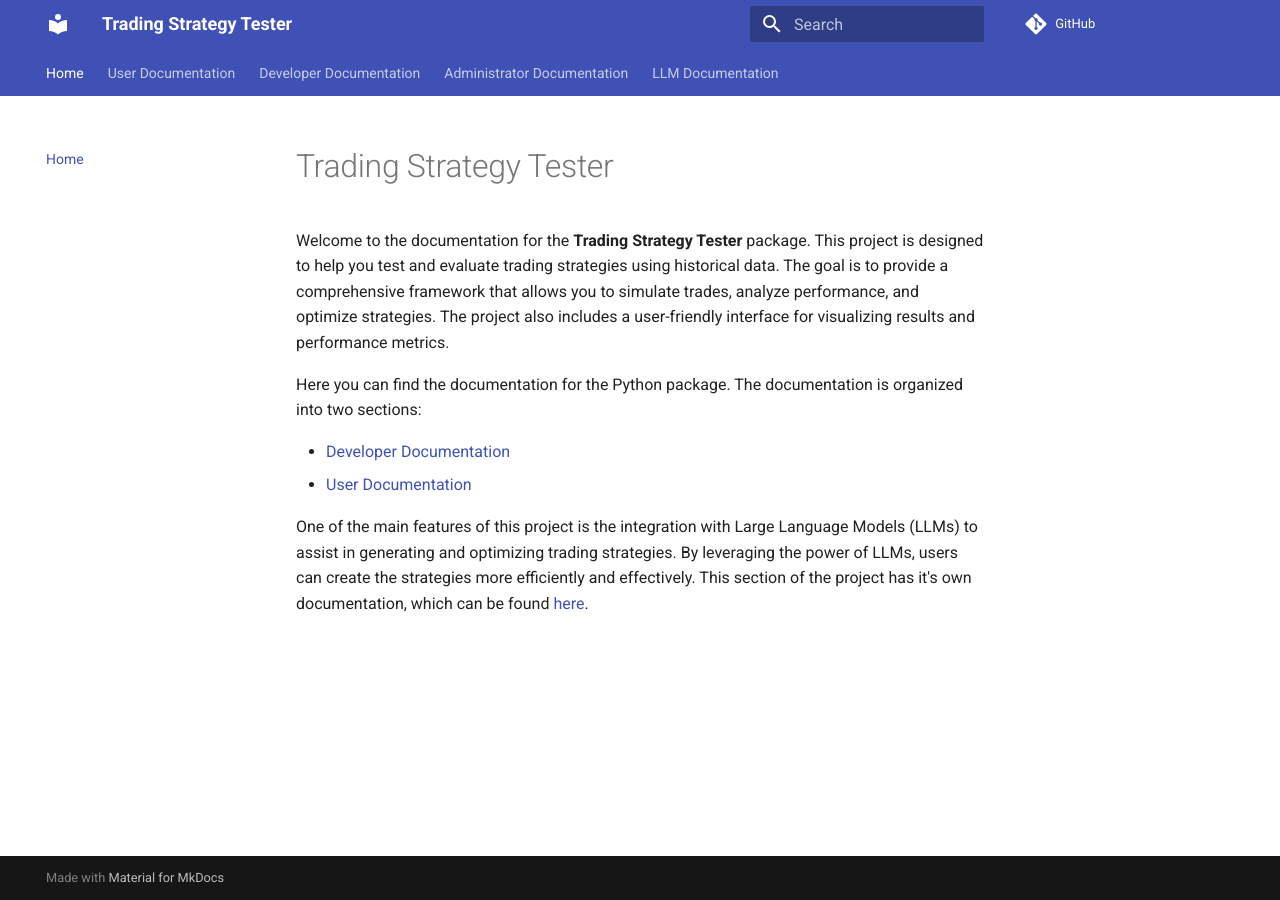
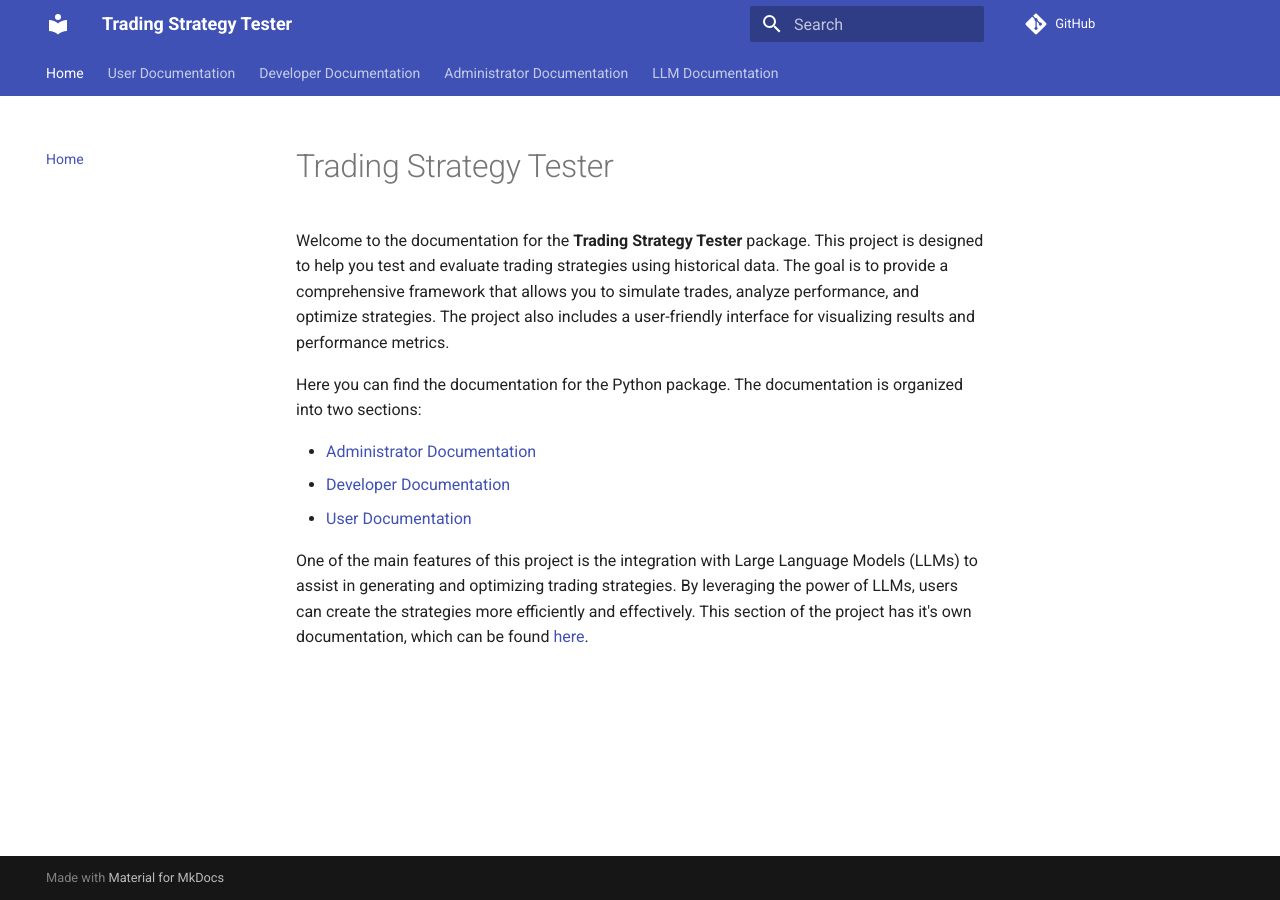
Before and after one commit to DrDanicka/trading_strategy_tester, an MkDocs documentation site: the page built from docs/index.md, in a window 1280 px wide. Built offline with MkDocs 1.6.1 and Material for MkDocs 9.7.7, drawn with Linux system fonts in a browser that asks for light colours; comment, search, counter and statistics services are not loaded.

Commit message:
Added admin to docs

```diff
--- a/docs/index.md
+++ b/docs/index.md
@@ -4,6 +4,7 @@ Welcome to the documentation for the **Trading Strategy Tester** package. This p
 
 Here you can find the documentation for the Python package. The documentation is organized into two sections:
 
+- [Administrator Documentation](admin/index.md)
 - [Developer Documentation](dev/index.md)
 - [User Documentation](user/index.md)
 
```
Also changed, not shown: docs/admin/index.md (added).
